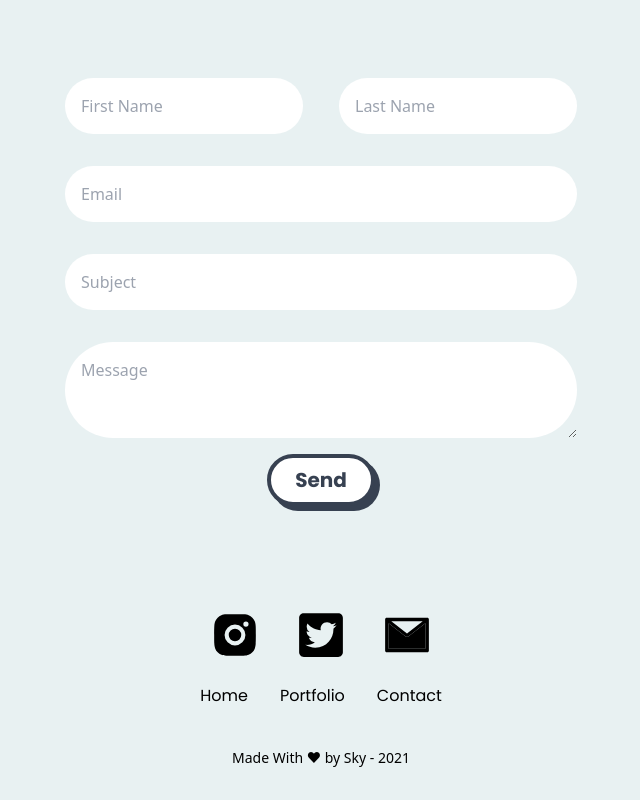
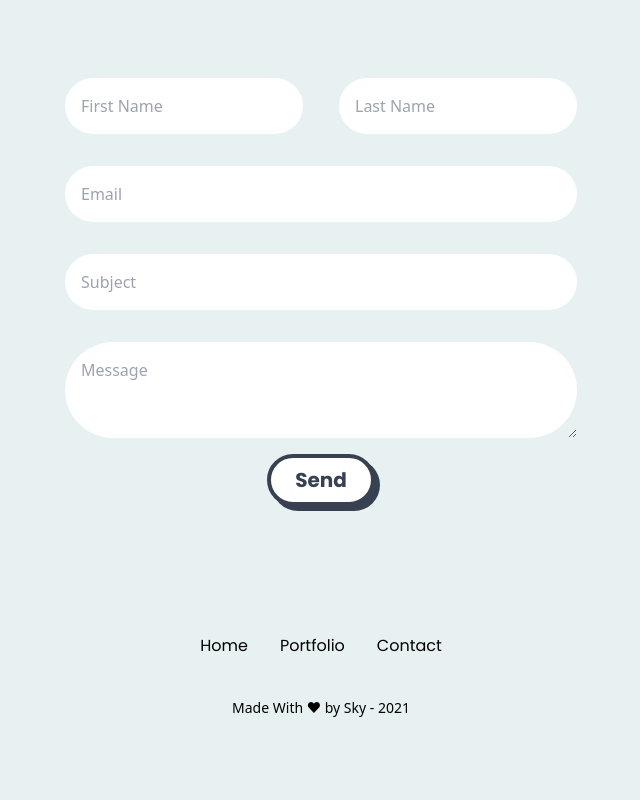
Before and after one commit to skystanoyevitch/sky-portfolio, a React (Create React App) app: page /Contact in a window 1280 px wide. Shown: the part 350-1150 px from the top of the page, without its empty margins (319-959 px from the left). After the commit the page ends 1100 px from the top, so only its background shows below. Built offline with nearby package versions, Linux system fonts and the light colour scheme.

Commit message:
removed social links from footer

```diff
--- a/src/Layout/Navigation/Footer.js
+++ b/src/Layout/Navigation/Footer.js
@@ -1,7 +1,7 @@
 import React from "react";
-import { RiInstagramFill } from "react-icons/ri";
-import { FaTwitterSquare } from "react-icons/fa";
-import { AiTwotoneMail } from "react-icons/ai";
+// import { RiInstagramFill } from "react-icons/ri";
+// import { FaTwitterSquare } from "react-icons/fa";
+// import { AiTwotoneMail } from "react-icons/ai";
 import Emoji from "./Assests/heart-emoji";
 import { FooterNav } from "./Components/FooterNav";
 
@@ -12,7 +12,7 @@ const Footer = () => {
 				className="bg-primaryNav p-4 md:p-6 lg:p-8"
 			>
 				<div className="flex flex-col p-4 w-full h-full justify-center">
-					<div className="flex space-x-4 lg:space-x-9 items-center justify-center">
+					{/* <div className="flex space-x-4 lg:space-x-9 items-center justify-center">
 						<a
 							href="https://www.instagram.com/spacebars_and_tabs/"
 							rel="noreferrer"
@@ -34,7 +34,7 @@ const Footer = () => {
 						>
 							<AiTwotoneMail size={50} />
 						</a>
-					</div>
+					</div> */}
 					<div className="flex flex-row justify-center">
 						<FooterNav />
 					</div>
```
